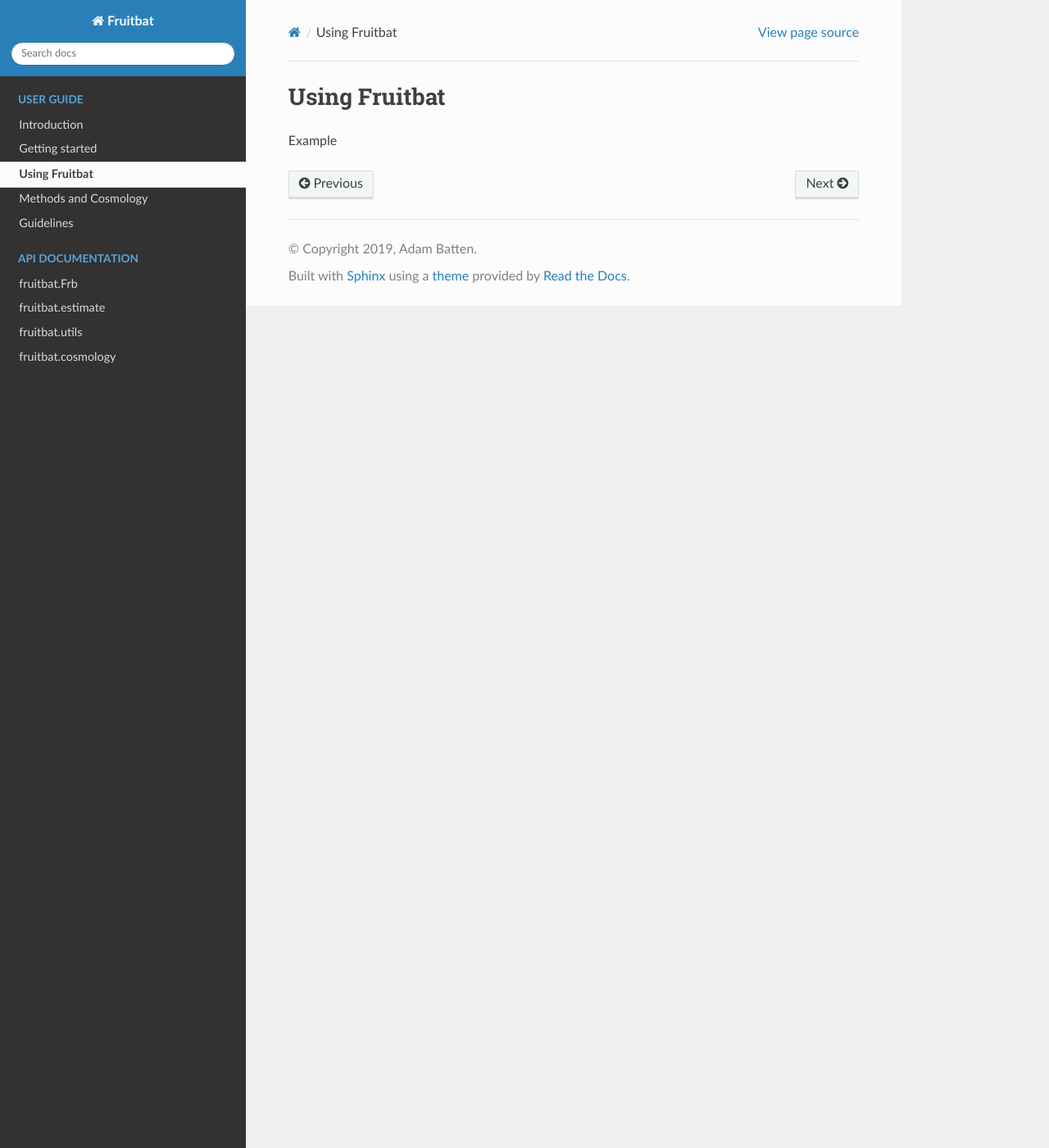
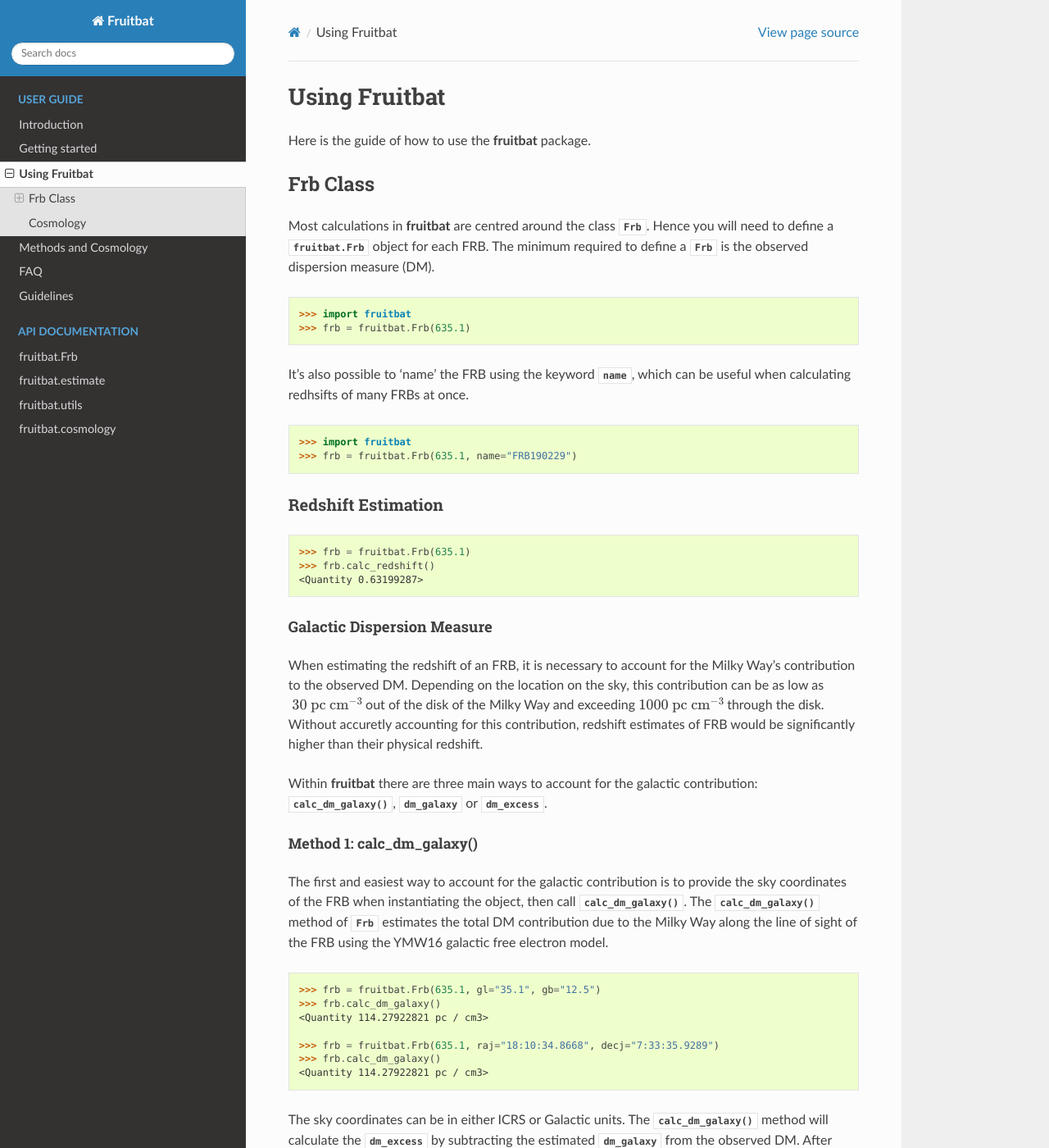
Before and after one commit to abatten/fruitbat, a Sphinx documentation site: the page built from docs/source/user_guide/using_fruitbat.rst, in a window 1280 px wide and 1400 px high. Shown: the whole window at 82% size. Built offline with Sphinx 7.4.7 and the Read the Docs theme 2.0.0, drawn with Linux system fonts in a browser that asks for light colours; some of the changed text lies outside the part shown.

Commit message:
Added lots of information to the Using Fruitbat
* Added information to the Using Fruitbat
* Added empty FAQ section.

```diff
--- a/docs/source/index.rst
+++ b/docs/source/index.rst
@@ -13,6 +13,7 @@ by *Adam Batten*
    user_guide/getting_started
    user_guide/using_fruitbat
    user_guide/method_and_cosmology
+   user_guide/faq
    user_guide/guidelines
 
 .. toctree::
--- /dev/null
+++ b/docs/source/user_guide/faq.rst
@@ -0,0 +1,2 @@
+FAQ
+===
--- a/docs/source/user_guide/using_fruitbat.rst
+++ b/docs/source/user_guide/using_fruitbat.rst
@@ -1,4 +1,142 @@
 Using Fruitbat
 ==============
 
-Example
+Here is the guide of how to use the **fruitbat** package.
+
+Frb Class
+~~~~~~~~~
+Most calculations in **fruitbat** are centred around the class
+:class:`~fruitbat.Frb`. Hence you will need to define a :class:`fruitbat.Frb`
+object for each FRB. The minimum required to define a :class:`~fruitbat.Frb`
+is the observed dispersion measure (DM).
+
+.. code-block:: python
+
+    >>> import fruitbat
+    >>> frb = fruitbat.Frb(635.1)
+
+It's also possible to 'name' the FRB using the keyword
+:attr:`~fruitbat.Frb.name`, which can be useful when calculating redhsifts of
+many FRBs at once.
+
+.. code-block:: python
+
+    >>> import fruitbat
+    >>> frb = fruitbat.Frb(635.1, name="FRB190229")
+
+
+Redshift Estimation
+*******************
+
+.. code-block:: python
+
+    >>> frb = fruitbat.Frb(635.1)
+    >>> frb.calc_redshift()
+    <Quantity 0.63199287>
+
+Galactic Dispersion Measure
+...........................
+
+When estimating the redshift of an FRB, it is necessary to account for the
+Milky Way's contribution to the observed DM. Depending on the location on the
+sky, this contribution can be as low as :math:`~30\ \rm{pc\ cm^{-3}}` out of
+the disk of the Milky Way and exceeding :math:`1000\ \rm{pc\ cm^{-3}}` through
+the disk. Without accuretly accounting for this contribution, redshift
+estimates of FRB would be significantly higher than their physical redshift.
+
+Within **fruitbat** there are three
+main ways to account for the galactic contribution:
+:meth:`~fruitbat.Frb.calc_dm_galaxy`, :attr:`~fruitbat.Frb.dm_galaxy` or
+:attr:`~fruitbat.Frb.dm_excess`.
+
+Method 1: calc_dm_galaxy()
+--------------------------
+The first and easiest way to account for the galactic contribution is to
+provide the sky coordinates of the FRB when instantiating the object, then
+call :meth:`~fruitbat.Frb.calc_dm_galaxy`. The
+:meth:`~fruitbat.Frb.calc_dm_galaxy` method of :class:`~fruitbat.Frb` estimates
+the total DM contribution due to the Milky Way along the line of sight of the
+FRB using the YMW16 galactic free electron model.
+
+
+
+.. code-block:: python
+
+    >>> frb = fruitbat.Frb(635.1, gl="35.1", gb="12.5")
+    >>> frb.calc_dm_galaxy()
+    <Quantity 114.27922821 pc / cm3>
+
+    >>> frb = fruitbat.Frb(635.1, raj="18:10:34.8668", decj="7:33:35.9289")
+    >>> frb.calc_dm_galaxy()
+    <Quantity 114.27922821 pc / cm3>
+
+
+The sky coordinates can be in either ICRS or Galactic units. The
+:meth:`~fruitbat.Frb.calc_dm_galaxy` method will calculate the
+:attr:`~fruitbat.Frb.dm_excess` by subtracting the estimated
+:attr:`~fruitbat.Frb.dm_galaxy` from the observed DM. After calculating
+:attr:`~fruitbat.Frb.dm_galaxy`, calling :meth:`~fruitbat.Frb.calc_redshift`
+will automatically use the calculated :attr:`~fruitbat.Frb.dm_excess` to
+estimate the redshift.
+
+.. code-block:: python
+
+    >>> frb.calc_redshift()
+    <Quantity 0.52244866>
+
+Method 2: dm_galaxy
+-------------------
+The second method to account for the galactic dispersion meausre is to provide
+a value of :attr:`~fruitbat.Frb.dm_galaxy`. This
+
+.. code-block:: python
+
+    >>> frb = fruitbat.Frb(635.1, dm_galaxy=114.28)
+    >>> frb.calc_redshift()
+    <Quantity 0.52244791>
+
+
+Method 3: dm_excess
+-------------------
+The third and final method is to directly specify the
+:attr:`~fruitbat.Frb.dm_excess`.
+
+.. code-block:: python
+
+    >>> frb = fruitbat.Frb(635.1, dm_excess=520.82)
+    >>> frb.calc_redshift()
+    <Quantity 0.52244791>
+
+
+Calculating Distances
+*********************
+
+Luminosity Distance
+...................
+
+.. code-block:: python
+
+    >>> frb = fruitbat.Frb(635.1, gl="35.1", gb="12.5")
+    >>> frb.calc_dm_galaxy()
+    <Quantity 114.27922821 pc / cm3>
+
+    >>> frb.calc_redshift()
+    <Quantity 0.52244866>
+
+    >>> frb.calc_luminosity_distance()
+    <Quantity 3075.79950018 Mpc>
+
+Comoving Distance
+.................
+
+.. code-block:: python
+
+    >>> frb.calc_comoving_distance()
+    <Quantity 2020.29768846 Mpc>
+
+
+Calculating Energy
+******************
+
+Cosmology
+~~~~~~~~~
```
